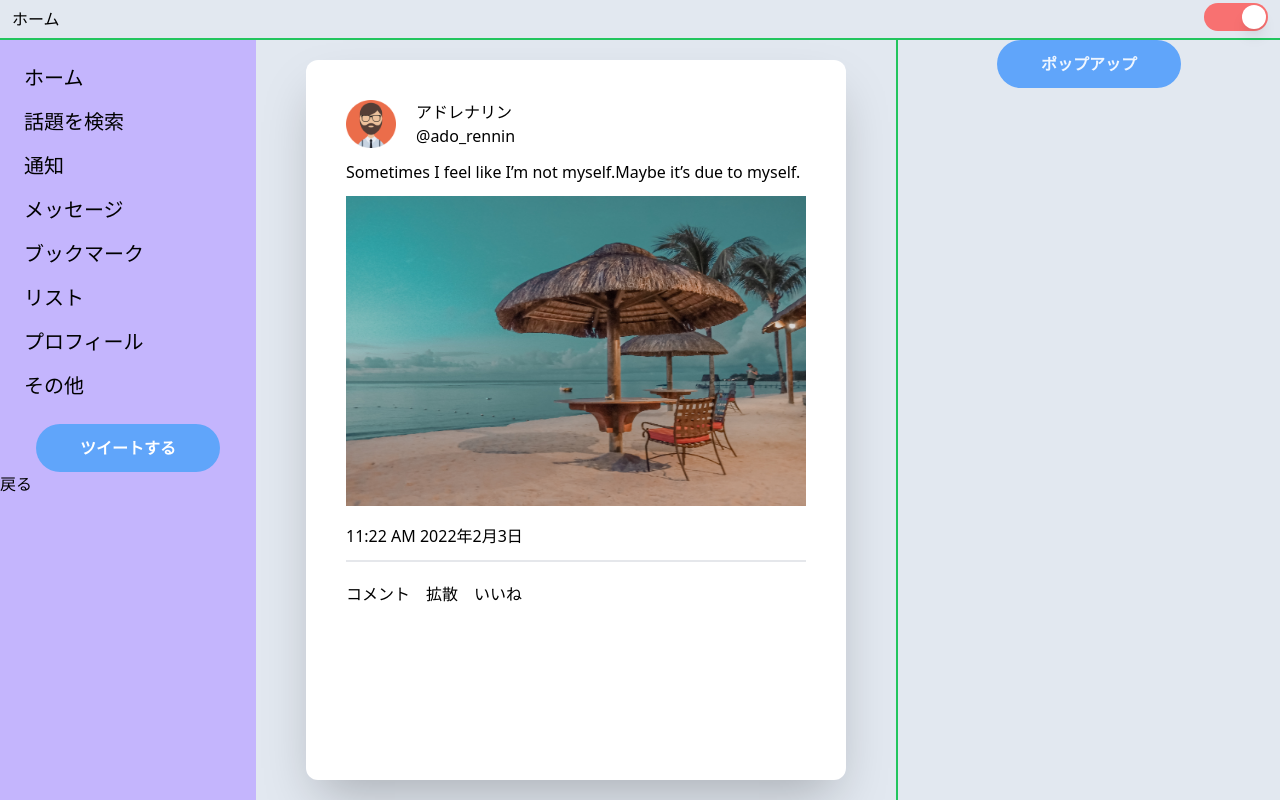
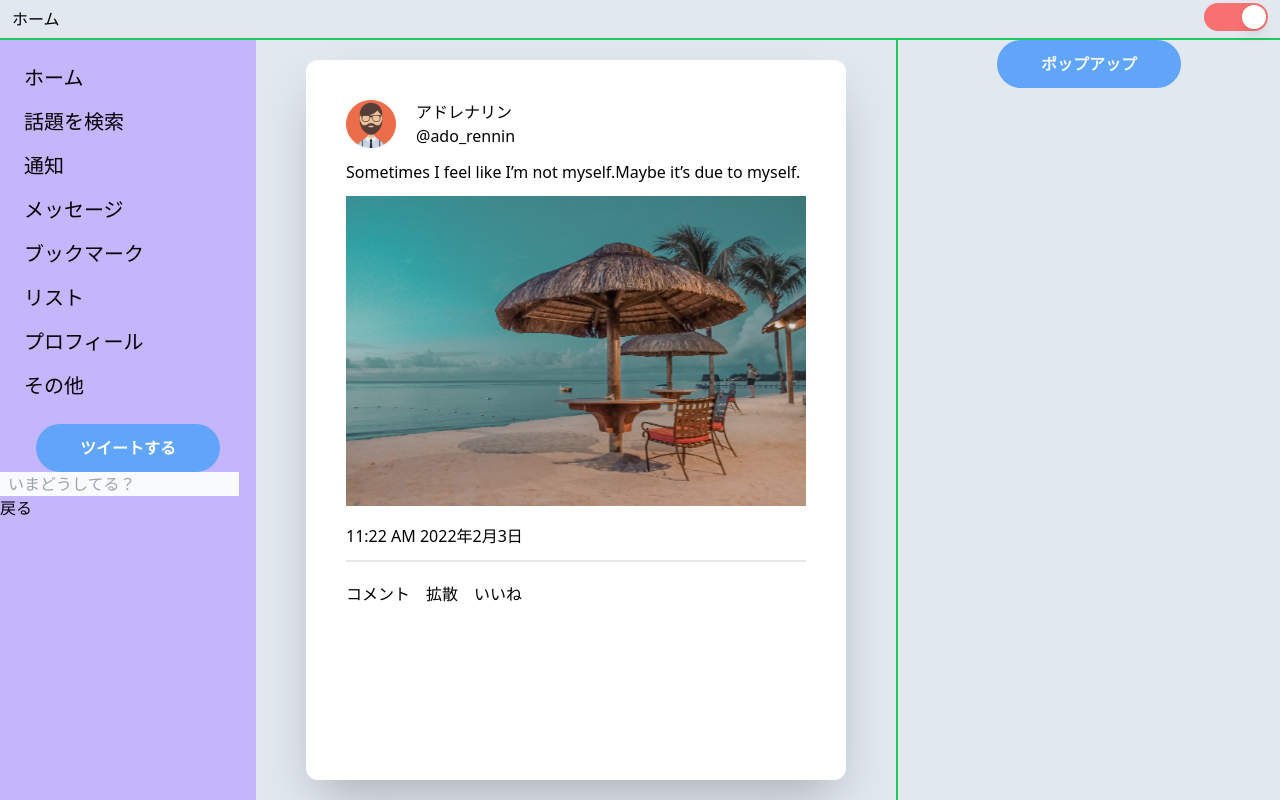
Before and after one commit to mitchan-tenpa/twitter-app, a Next.js app: page /TwitterPage in a window 1280 px wide. Built offline with nearby package versions, Linux system fonts and the light colour scheme.

Commit message:
✨ テキストの入力

```diff
--- a/components/Layout/LeftSideBar.tsx
+++ b/components/Layout/LeftSideBar.tsx
@@ -2,8 +2,15 @@ import Modal from "../Modal";
 import { useState } from "react";
 import Link from "next/link";
 
-const LeftSideBar = () => {
+const LeftSideBar = ({onAddText}) => {
   const [showModal, setShowModal] = useState(false);
+  const [text, setText] = useState("");
+
+  const submitForm = (e) => {
+    e.preventDefault();
+    onAddText(text);
+  }
+
   return(
     <div className="w-20% bg-violet-300 dark:bg-violet-900">
           <ul className="flex flex-col justify-start p-4">
@@ -31,6 +38,15 @@ const LeftSideBar = () => {
               children
             </Modal>
           </div>
+          <form onSubmit={submitForm}>
+            <input
+              type="text"
+              placeholder='いまどうしてる？'
+              value={text}
+              onChange={(e) => setText(e.target.value)}
+              className="pl-2 text-black dark:text-white bg-slate-50 dark:bg-black outline-none"
+            />
+          </form>
           <Link href="/">戻る</Link>
         </div>
   );
--- a/components/Layout/MiddleArea.tsx
+++ b/components/Layout/MiddleArea.tsx
@@ -1,9 +1,10 @@
 import TwitterCard from "../TwitterCard";
 
-const MiddleArea = () => {
+const MiddleArea = ({sentence}) => {
   return(
     <div className="flex justify-center p-5 w-50%">
       <TwitterCard />
+      <div>{sentence}</div>
     </div>
   );
 };
--- a/pages/TwitterPage.tsx
+++ b/pages/TwitterPage.tsx
@@ -1,15 +1,20 @@
+import { useState } from "react";
 import Header from "../components/Layout/Header";
 import LeftSideBar from "../components/Layout/LeftSideBar";
 import MiddleArea from "../components/Layout/MiddleArea";
 import RightSide from "../components/Layout/RightSide";
 
 const Twitter = () => {
+  const [sentence, setSentence] = useState("");
+  const addText = (props) => {
+    setSentence(props);
+  }
   return(
     <div className="h-screen bg-slate-200 dark:bg-slate-800">
       <Header />
       <div className="flex justify-between h-95%">
-        <LeftSideBar />
-        <MiddleArea />
+        <LeftSideBar onAddText={addText}/>
+        <MiddleArea sentence={sentence}/>
         <RightSide />
       </div>
     </div>
```
